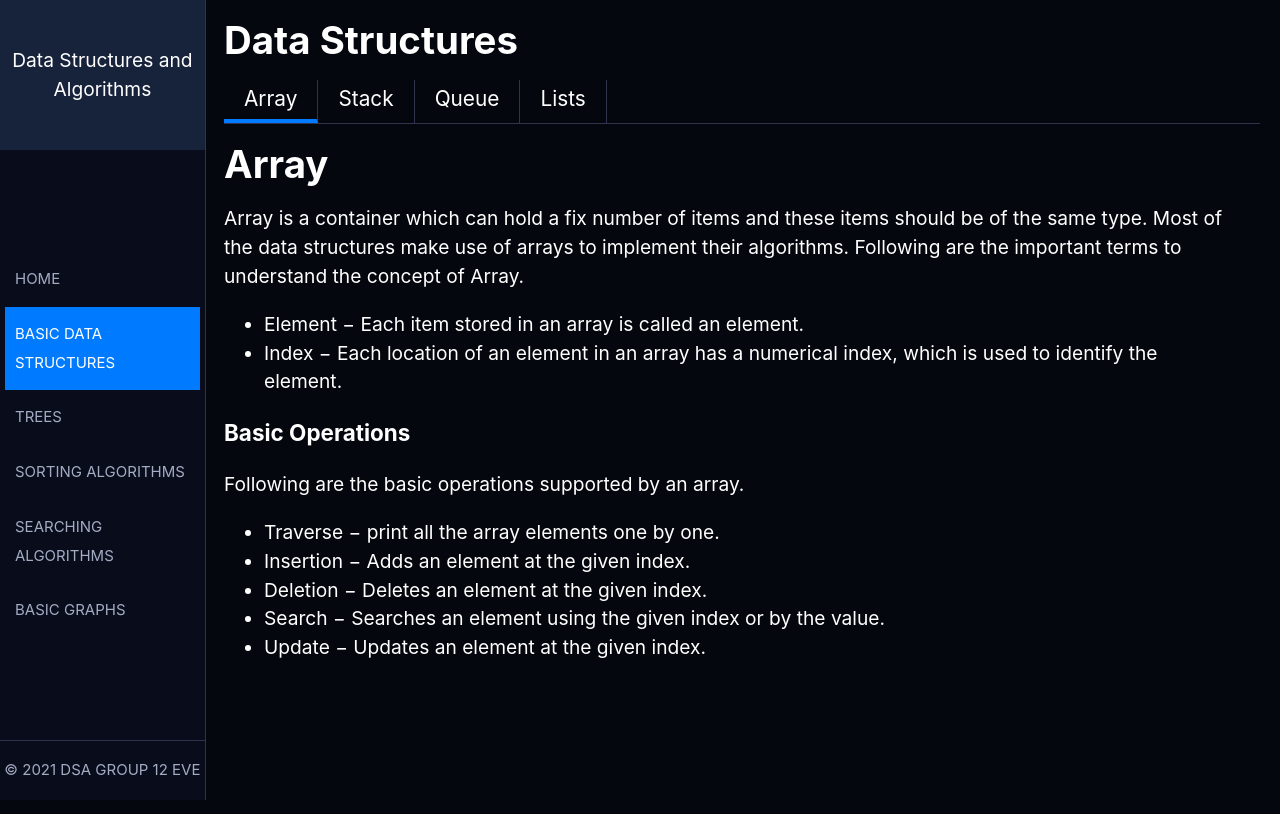
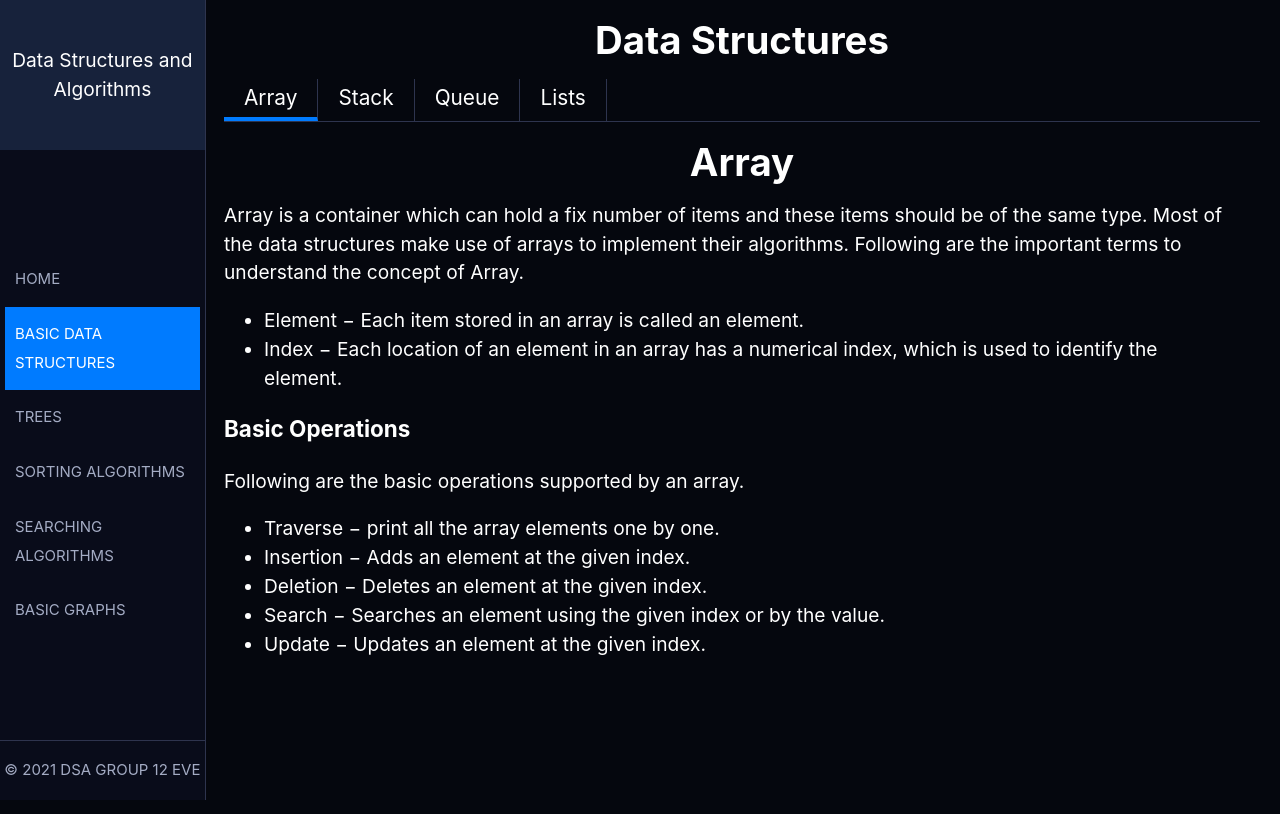
Before and after one commit to Mubangizi/data-structures-info, a React (Create React App) app: page /data_structures in a window 1280 px wide. Shown: the top 814 px of the page. Built offline with nearby package versions, Linux system fonts and the light colour scheme.

Commit message:
Fix 404 page

```diff
--- a/src/components/Layout/Layout.css
+++ b/src/components/Layout/Layout.css
@@ -1,6 +1,13 @@
 
 .Layout main{
+    top: 0;
     margin-left: 17.5%;
-    height: 100vh;
+    height: 90vh!important;
     margin-right: 20px;
 }
+
+.Layout main > div{
+    display: flex;
+    flex-direction: column;
+    justify-content:center;
+}
--- a/src/components/NotFoundPage/NotFoundPage.css
+++ b/src/components/NotFoundPage/NotFoundPage.css
@@ -7,7 +7,6 @@
 }
 .NotFoundPage h1{
     font-size:10rem;
-    margin: 120px 0 20px 0 ;
 }
 .NotFoundHeader a{
     color: var(--color-blue)
--- a/src/index.css
+++ b/src/index.css
@@ -33,3 +33,7 @@ div{
   font-size: 1.2rem;
   line-height: 1.8rem;
 }
+h1{
+  text-align: center;
+  margin-bottom: 1.5rem;
+}
```
